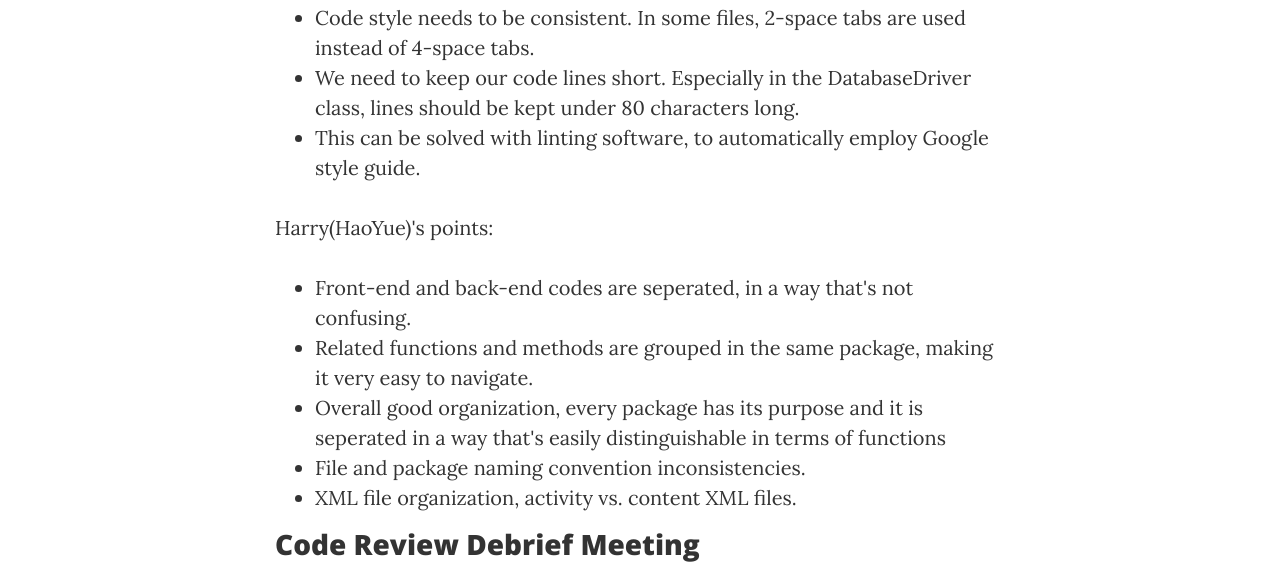
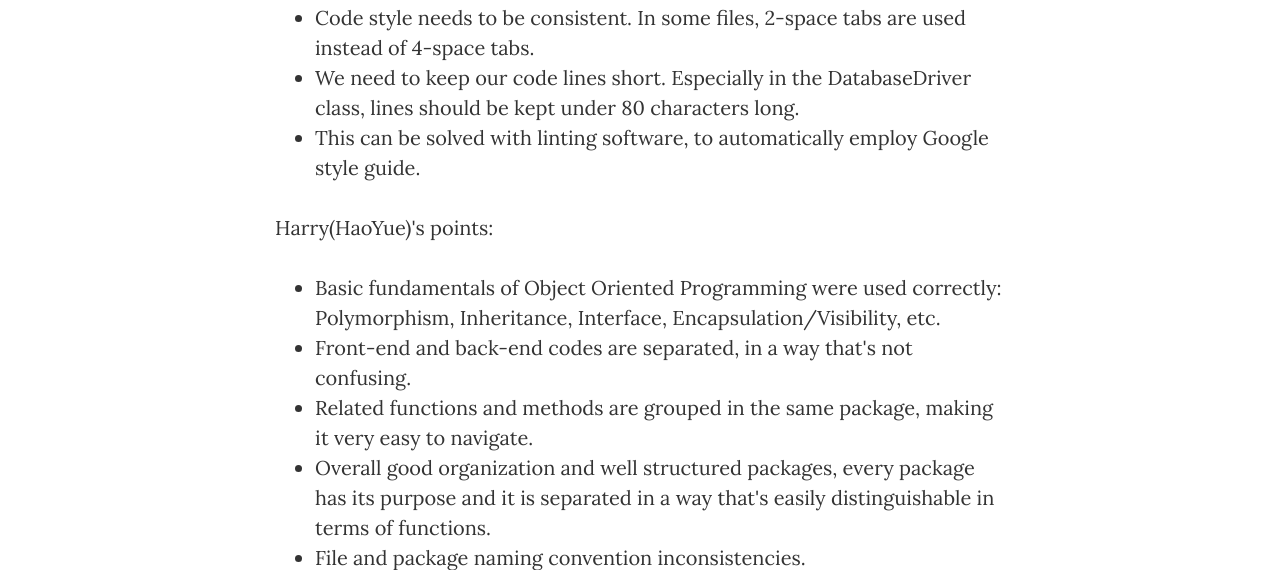
Before and after one commit to kinglouis123/L02_12, a plain HTML site: page project-website/posts/deliverable5.html in a window 1280 px wide. Shown: the part 7208-7778 px from the top of the page. Drawn offline with nearby package versions, Linux system fonts and the light colour scheme; files whose address does not match are found by name.

Commit message:
Harry Summary deliverable update
Updated a few more points for code review summary

```diff
--- a/project-website/posts/deliverable5.html
+++ b/project-website/posts/deliverable5.html
@@ -172,9 +172,10 @@
 
 		  <p>Harry(HaoYue)'s points:</p>
 		  <ul>
-			<li>Front-end and back-end codes are seperated, in a way that's not confusing.</li>
+			<li>Basic fundamentals of Object Oriented Programming were used correctly: Polymorphism, Inheritance, Interface, Encapsulation/Visibility, etc.</li>
+			<li>Front-end and back-end codes are separated, in a way that's not confusing.</li>
 			<li>Related functions and methods are grouped in the same package, making it very easy to navigate.</li>
-			<li>Overall good organization, every package has its purpose and it is seperated in a way that's easily distinguishable in terms of functions</li>
+			<li>Overall good organization and well structured packages, every package has its purpose and it is separated in a way that's easily distinguishable in terms of functions.</li>
 			<li>File and package naming convention inconsistencies. </li>
 		  	<li>XML file organization, activity vs. content XML files. </li>
 		  </ul>
```
